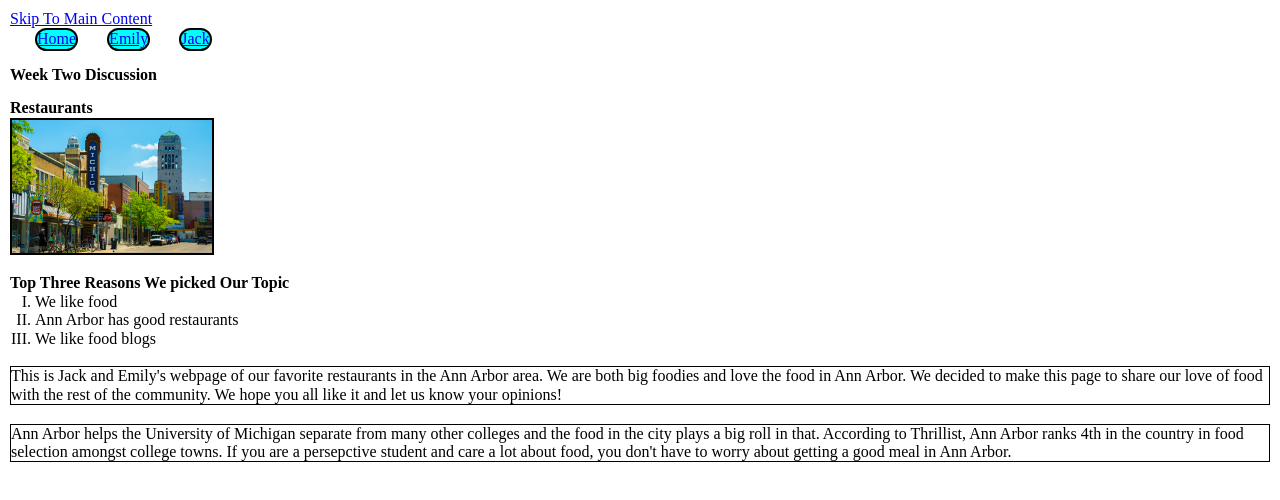
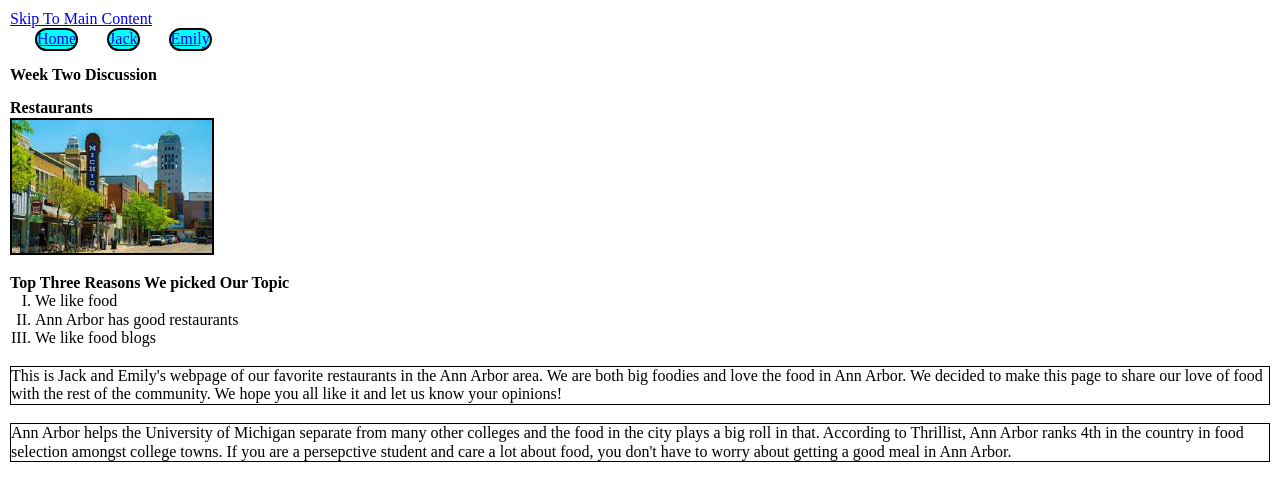
Before and after one commit to emilyvanek/339week2, a plain HTML site: page index.html in a window 1280 px wide. Drawn offline with Linux system fonts and the light colour scheme.

Commit message:
Add files via upload

```diff
--- /dev/null
+++ b/css/jack.css
@@ -0,0 +1,33 @@
+body{
+    margin:5px;
+    padding:5px;
+    line-height:1.15;
+ }
+
+ h1,h2, h3{
+    font-weight: bold;
+    margin-top:15px;
+
+ }
+ ul li{
+    margin-left: 25px;
+    list-style-type: upper-roman;
+ }
+
+ nav li{
+    background-color: aqua;
+    border-radius: 25px;
+    border: 2px solid black;
+    display: inline-block;
+
+ }
+
+
+
+ main img{
+    border: 2px solid black;
+ }
+
+ p{
+    border: 1px solid black;
+ }
--- /dev/null
+++ b/html5reset.css
@@ -0,0 +1,48 @@
+/* http://meyerweb.com/eric/tools/css/reset/
+   v2.0 | 20110126
+   License: none (public domain)
+*/
+
+html, body, div, span, applet, object, iframe,
+h1, h2, h3, h4, h5, h6, p, blockquote, pre,
+a, abbr, acronym, address, big, cite, code,
+del, dfn, em, img, ins, kbd, q, s, samp,
+small, strike, strong, sub, sup, tt, var,
+b, u, i, center,
+dl, dt, dd, ol, ul, li,
+fieldset, form, label, legend,
+table, caption, tbody, tfoot, thead, tr, th, td,
+article, aside, canvas, details, embed,
+figure, figcaption, footer, header, hgroup,
+menu, nav, output, ruby, section, summary,
+time, mark, audio, video {
+	margin: 0;
+	padding: 0;
+	border: 0;
+	font-size: 100%;
+	font: inherit;
+	vertical-align: baseline;
+}
+/* HTML5 display-role reset for older browsers */
+article, aside, details, figcaption, figure,
+footer, header, hgroup, menu, nav, section {
+	display: block;
+}
+body {
+	line-height: 1;
+}
+ol, ul {
+	list-style: none;
+}
+blockquote, q {
+	quotes: none;
+}
+blockquote:before, blockquote:after,
+q:before, q:after {
+	content: '';
+	content: none;
+}
+table {
+	border-collapse: collapse;
+	border-spacing: 0;
+}
--- a/index.html
+++ b/index.html
@@ -5,8 +5,8 @@
     <meta http-equiv="X-UA-Compatible" content="IE=edge">
     <meta name="viewport" content="width=device-width, initial-scale=1.0">
     <link rel="stylesheet" href="css/html5reset.css">
+    <link rel="stylesheet" href="css/jack.css">
     <link rel="stylesheet" href="css/emily.css">
-    <link rel="stylesheet" href="css/jack.css">
     <!-- <link rel="stylesheet" href="css/student3.css"> -->
     <title>Week 2 Discussion</title>
 </head>
@@ -16,27 +16,27 @@
         <nav>
             <ul>
                 <li><a href = "index.html">Home</a></li>
+                <li><a href = "jack.html">Jack</a></li>
                 <li><a href = "emily.html">Emily</a></li>
-                <li><a href = "jack.html">Jack</a></li>
             </ul>
         </nav>
         <h1>Week Two Discussion</h1>
 
     </header>
+
     <main>
-        <h2>Restaurants</h2>
-        <img src = "images/ann_arbor_downtown_759de5c1-d80e-4215-b2ec-950ce25f911a.jpg" width="200" alt = "Ann Arbor Restaurants">
+        <h2> Restaurants </h2>
+        <img src = "imgs/download-6.jpg" width="200" alt = "Ann Arbor Restaurants">
+
         <h3>Top Three Reasons We picked Our Topic</h3>
         <ul>
-            <li>We like food</li>
-            <li>Ann Arbor has good restaurants</li>
-            <li>We like food blogs</li>
-        </ul>
-        <br>
-        <p> This is Jack and Emily's webpage of our favorite restaurants in the Ann Arbor area. We are both big foodies and love the food in Ann Arbor. We decided to make this page to share our love of food with the rest of the community. We hope you all like it and let us know your opinions!
-        </p>
-        <br>
-        <p> Ann Arbor helps the University of Michigan separate from many other colleges and the food in the city plays a big roll in that. According to Thrillist, Ann Arbor ranks 4th in the country in food selection amongst college towns. If you are a persepctive student and care a lot about food, you don't have to worry about getting a good meal in Ann Arbor.</p>
+            <li> We like food </li>
+            <li> Ann Arbor has good restaurants </li>
+            <li> We like food blogs </li>
+        </ul> <br>
+        <p>This is Jack and Emily's webpage of our favorite restaurants in the Ann Arbor area. We are both big foodies and love the food in Ann Arbor. We decided to make this page to share our love of food with the rest of the community. We hope you all like it and let us know your opinions! </p> <br>
+
+        <p> Ann Arbor helps the University of Michigan separate from many other colleges and the food in the city plays a big roll in that. According to Thrillist, Ann Arbor ranks 4th in the country in food selection amongst college towns. If you are a persepctive student and care a lot about food, you don't have to worry about getting a good meal in Ann Arbor. </p>
     </main>
 
 </body>
--- /dev/null
+++ b/jack.css
@@ -0,0 +1,33 @@
+body{
+    margin:5px;
+    padding:5px;
+    line-height:1.15;
+ }
+
+ h1,h2, h3{
+    font-weight: bold;
+    margin-top:15px;
+
+ }
+ ul li{
+    margin-left: 25px;
+    list-style-type: upper-roman;
+ }
+
+ nav li{
+    background-color: aqua;
+    border-radius: 25px;
+    border: 2px solid black;
+    display: inline-block;
+
+ }
+
+
+
+ main img{
+    border: 2px solid black;
+ }
+
+ p{
+    border: 1px solid black;
+ }
```
Also changed, not shown: jack.html (+2 -0 lines), download copy.jpg (added), download-1.jpg (added), download-2.jpg (added), download-3.jpg (added), download-4.jpg (added), download-5.jpg (added), download-6.jpg (added), download.jpg (added).
